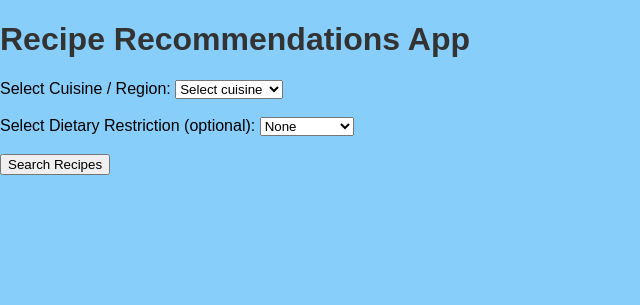
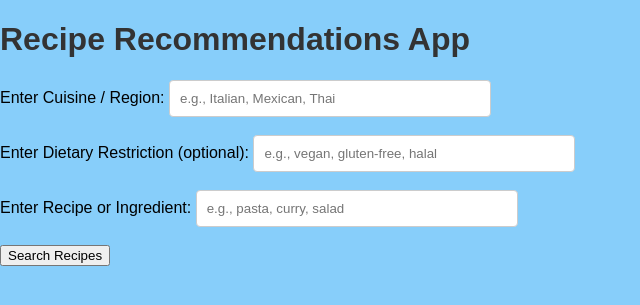
Before and after one commit to pe7265hw/Project_3_API_-_AI, a Flask app: page / in a window 1280 px wide. Shown: the top 305 px of the page, without its empty margins (0-640 px from the left). Run offline with Flask 3, Linux system fonts and the light colour scheme.

Commit message:
The recommendation app is updated

```diff
--- a/app.py
+++ b/app.py
@@ -12,6 +12,7 @@ def homepage():
 def get_recipes():
     cuisine = request.args.get('cuisine')
     diet = request.args.get('diet')
+    recipe = request.args.get('recipe')
 
     if not cuisine:
         return ' Please enter  a cuisine or region.'
@@ -23,15 +24,18 @@ def get_recipes():
 
 
 
-    url = "https://api.spoonacular.com/recipes/complexSearch?titleMatch=cuisine&apiKey="
+    url = "https://api.spoonacular.com/recipes/complexSearch?"
 
 
-    params_search = {
-        'titleMatch': cuisine,
-        'diet' :  diet,
-        'apiKey': api_key,
+    params_search = { 'apiKey':  api_key, 'number': 10}
+    if cuisine:
+        params_search['cuisine'] = cuisine
+    if diet:
+        params_search['diet'] = diet
+    if recipe:
+        params_search['query'] = recipe
 
-    }
+
 
     try:
         # Make the API request
--- a/templates/food.html
+++ b/templates/food.html
@@ -12,7 +12,7 @@
             {% for recipe in recipes %}
                 <li>
                     <h3>{{ recipe.title }}</h3>
-                    <img src="{{ recipe.image }}" alt="{{ recipe.title }}" width="200">
+                    <!-- <img src="{{ recipe.image }}" alt="{{ recipe.title }}" width="200"> -->
                 </li>
             {% endfor %}
         </ul>
--- a/templates/index.html
+++ b/templates/index.html
@@ -4,7 +4,7 @@
     <meta charset="UTF-8">
     <meta http-equiv="X-UA-Compatible" content="IE=edge">
     <meta name="viewport" content="width=device-width, initial-scale=1.0">
-    <title>GitHub API App</title>
+    <title>Recipe Recommendations App</title>
     <link rel="stylesheet" type="text/css" href="{{ url_for('static', filename='style.css') }}">
 </head>
 <body>
@@ -12,33 +12,20 @@
     <h1>Recipe Recommendations App</h1>
 
     <form action="/get_recipes" method="get">
-        <label for="cuisine">Select Cuisine / Region:</label>
-        <select name="cuisine" id="cuisine" required>
-            <option value="" disabled selected>Select cuisine</option>
-            <option value="Italian">Italian</option>
-            <option value="Japanese">Japanese</option>
-            <option value="Mexican">Mexican</option>
-            <option value="Indian">Indian</option>
-            <option value="Thai">Thai</option>
-            <option value="Mediterranean">Mediterranean</option>
-            <option value="French">French</option>
-            <option value="Chinese">Chinese</option>
-        </select>
+
+
+        <label for="cuisine">Enter Cuisine / Region:</label>
+        <input type="text" id="cuisine" name="cuisine" placeholder="e.g., Italian, Mexican, Thai" required>
         <br><br>
 
-        <!-- Dietary Restriction Dropdown -->
-        <label for="diet">Select Dietary Restriction (optional):</label>
-        <select name="diet" id="diet">
-            <option value="" selected>None</option>
-            <option value="vegetarian">Vegetarian</option>
-            <option value="vegan">Vegan</option>
-            <option value="gluten-free">Gluten-Free</option>
-            <option value="Paleo">PALEO</option>
-            <option value="pescetarian">Pescetarian</option>
-            <option value="Primal">Primal</option>
-            <option value="halal">Halal</option>
 
-        </select>
+        <label for="diet">Enter Dietary Restriction (optional):</label>
+        <input type="text" id="diet" name="diet" placeholder="e.g., vegan, gluten-free, halal">
+        <br><br>
+
+
+        <label for="recipe">Enter Recipe or Ingredient:</label>
+        <input type="text" id="recipe" name="recipe" placeholder="e.g., pasta, curry, salad" required>
         <br><br>
 
         <button type="submit">Search Recipes</button>
```
